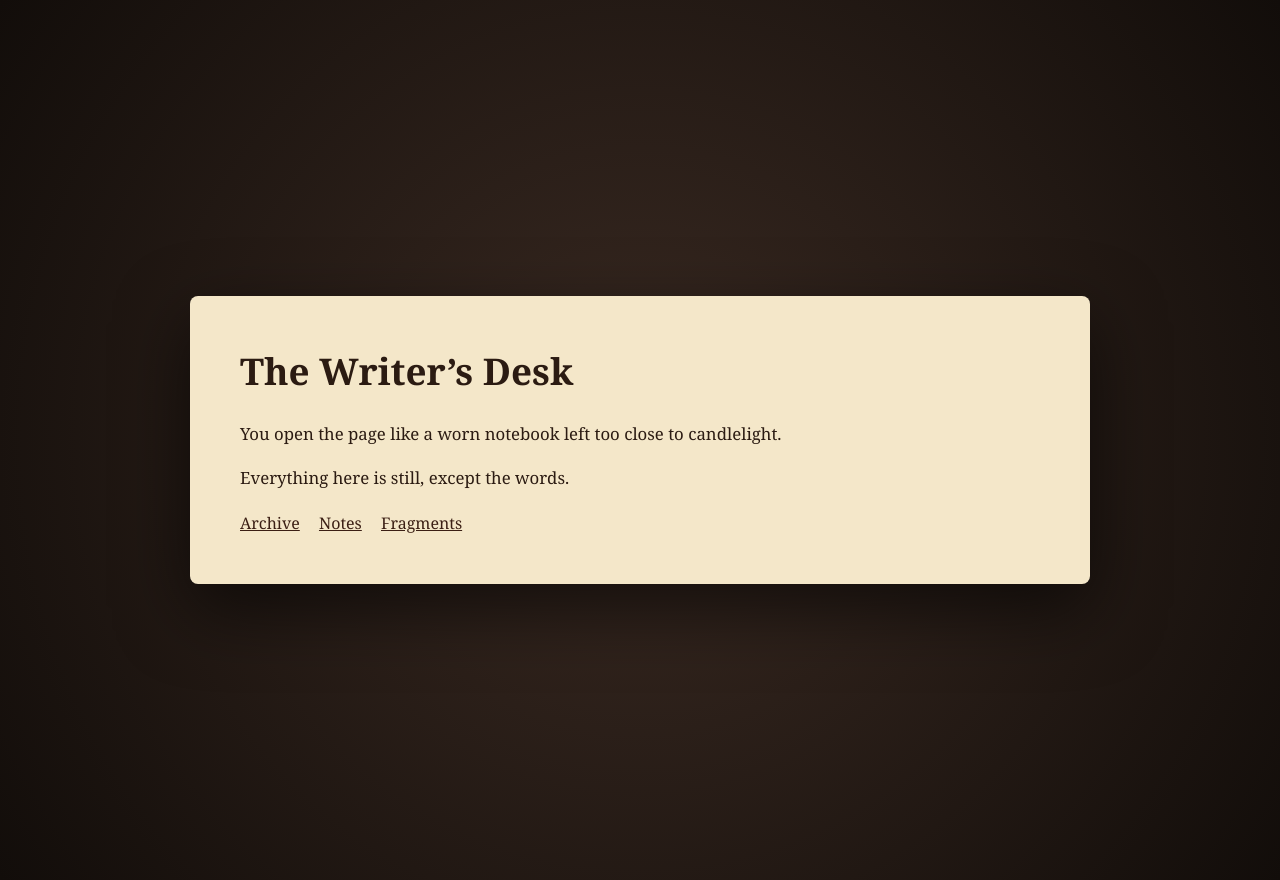
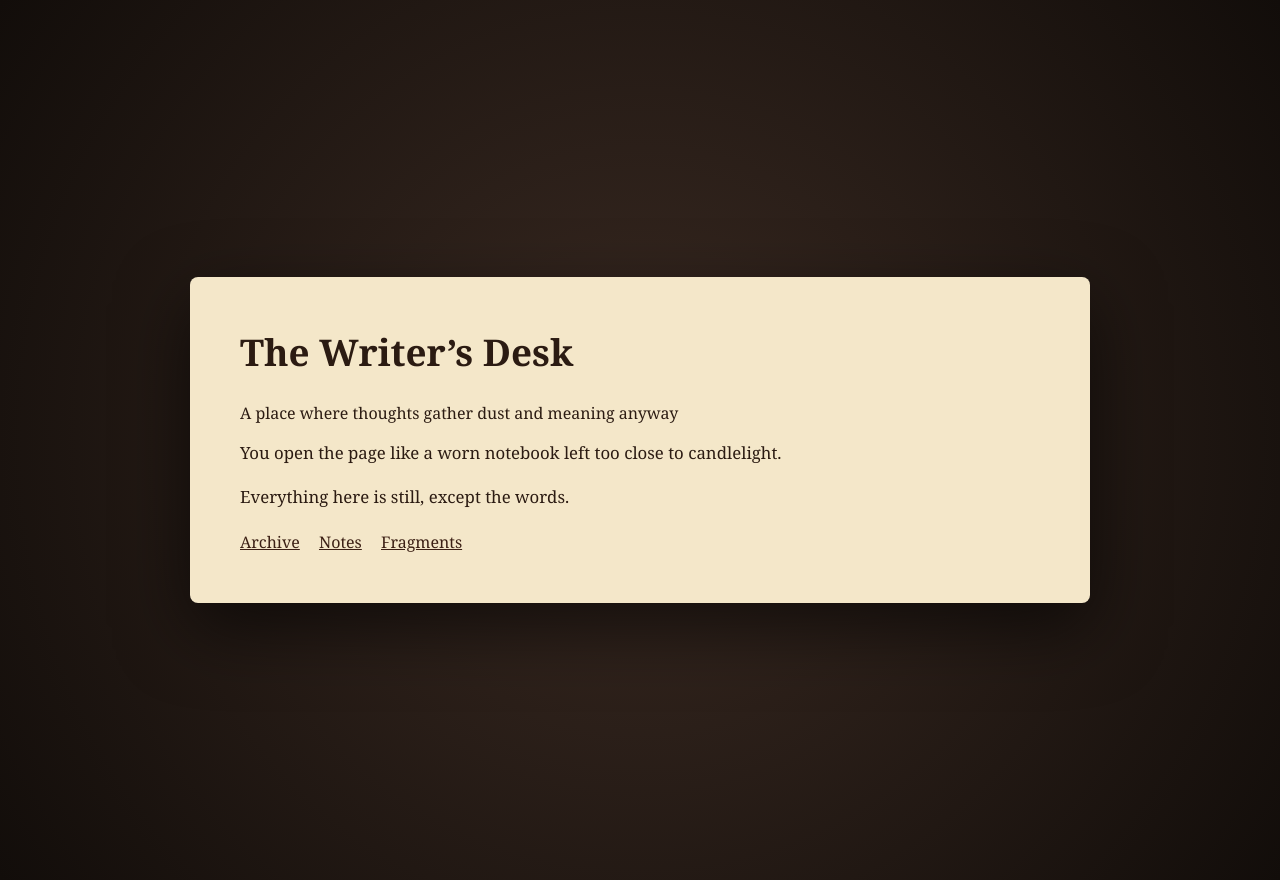
Before and after one commit to tulsamason-web/lucifer.landing, a plain HTML site: page index.html in a window 1280 px wide. Drawn offline with Linux system fonts and the light colour scheme.

Commit message:
Refactor HTML structure for better semantics

```diff
--- a/index.html
+++ b/index.html
@@ -12,10 +12,16 @@
 
   <div class="desk">
 
+    <div class="ambient-glow"></div>
+
     <main class="parchment">
 
+      <header class="title-block">
         <h1>The Writer’s Desk</h1>
+        <div class="subtitle">A place where thoughts gather dust and meaning anyway</div>
+      </header>
 
+      <section class="content">
         <p>
           You open the page like a worn notebook left too close to candlelight.
         </p>
@@ -23,12 +29,13 @@
         <p>
           Everything here is still, except the words.
         </p>
+      </section>
 
-      <div class="links">
+      <nav class="links">
         <a href="#">Archive</a>
         <a href="#">Notes</a>
         <a href="#">Fragments</a>
-      </div>
+      </nav>
 
     </main>
 
```
Lines whose indentation alone changed are shown as unchanged.
